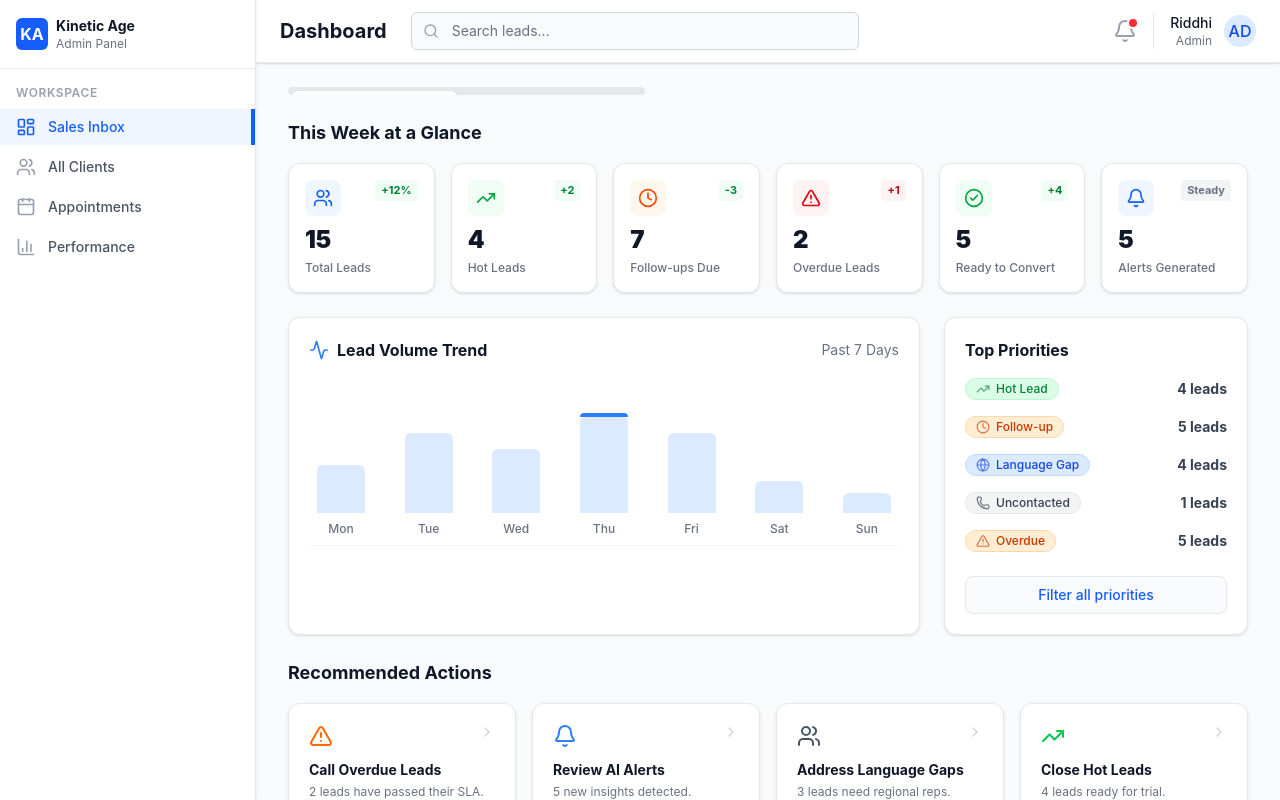
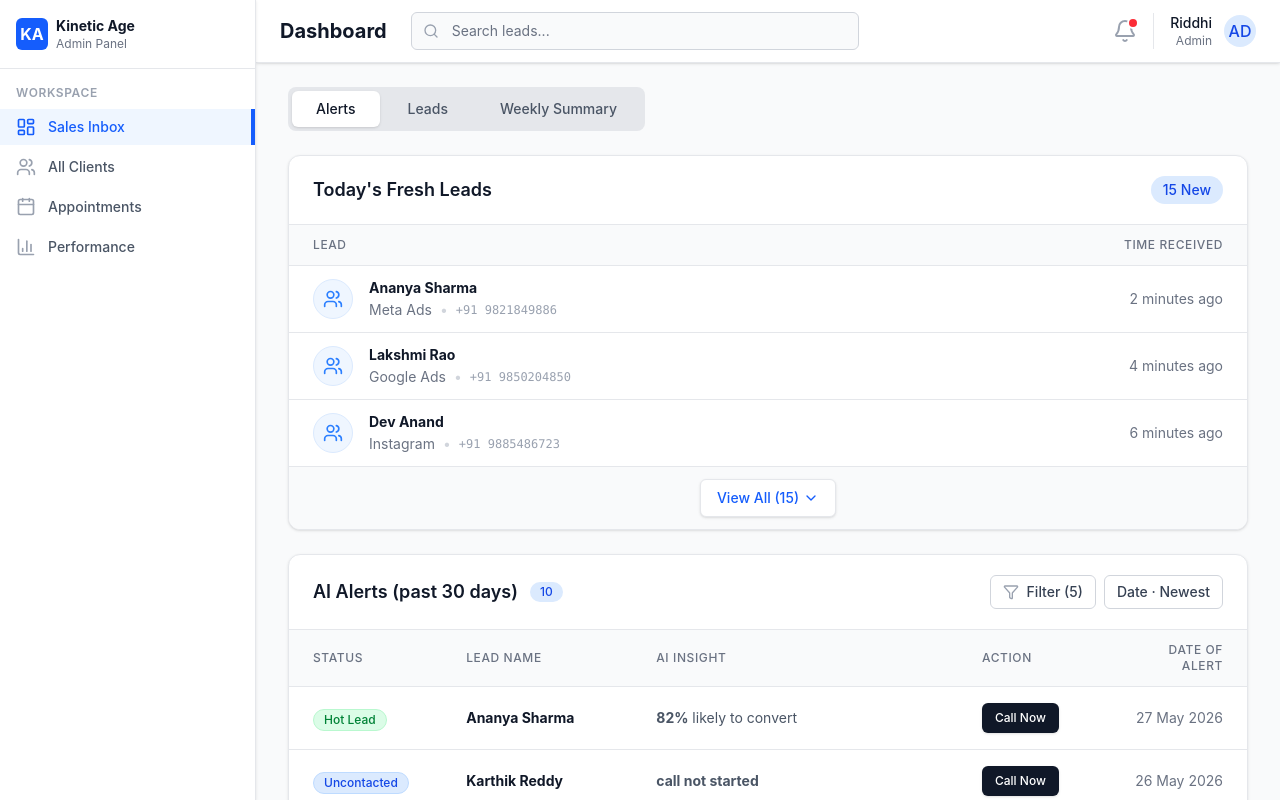
Before and after one commit to vidula18/kinetic-dashboard, a React (Vite) app: page / in a window 1280 px wide. Built offline with nearby package versions, Linux system fonts and the light colour scheme.

Commit message:
Add Weekly Summary tab

```diff
--- a/src/App.tsx
+++ b/src/App.tsx
@@ -6,13 +6,13 @@ import { SplitScreenLayout } from './components/SplitScreenLayout';
 import { LeadQueue } from './components/LeadQueue';
 import { LeadDetail } from './components/LeadDetail';
 import { QuickFilterBar } from './components/QuickFilterBar';
+
 import { AIAlertsTable } from './components/AIAlertsTable';
+
 import { FreshLeadsTable } from './components/FreshLeadsTable';
-import { WeeklySummary } from './components/WeeklySummary';
-import { MOCK_ALERTS } from './data/mockAlerts';
 
 export default function App() {
-  const [activeTab, setActiveTab] = useState<'WeeklySummary' | 'Alerts' | 'Leads'>('WeeklySummary');
+  const [activeTab, setActiveTab] = useState<'Alerts' | 'Leads' | 'Weekly Summary'>('Alerts');
   const [activeFilter, setActiveFilter] = useState<LabelType | null>(null);
   const [selectedLeadId, setSelectedLeadId] = useState<string | null>(MOCK_LEADS[0]?.id || null);
 
@@ -118,37 +118,29 @@ export default function App() {
         </header>
 
         {/* Tabs Area */}
-        <div className="mb-2 mx-4 sm:mx-6 lg:mx-8 flex space-x-1 p-1 bg-gray-200 rounded-lg inline-flex mt-6 self-start overflow-x-auto max-w-full">
-          <button
-            onClick={() => setActiveTab('WeeklySummary')}
-            className={`px-6 py-2 text-sm font-medium rounded-md transition-all whitespace-nowrap ${
-              activeTab === 'WeeklySummary' ? 'bg-white text-gray-900 shadow-sm' : 'text-gray-600 hover:text-gray-900 hover:bg-gray-100'
-            }`}>
-            Weekly Summary
-          </button>
+        <div className="mb-2 mx-4 sm:mx-6 lg:mx-8 flex space-x-1 p-1 bg-gray-200 rounded-lg inline-flex mt-6 self-start">
           <button
             onClick={() => setActiveTab('Alerts')}
-            className={`px-6 py-2 text-sm font-medium rounded-md transition-all whitespace-nowrap ${
+            className={`px-6 py-2 text-sm font-medium rounded-md transition-all ${
               activeTab === 'Alerts' ? 'bg-white text-gray-900 shadow-sm' : 'text-gray-600 hover:text-gray-900 hover:bg-gray-100'
             }`}>
             Alerts
           </button>
           <button
             onClick={() => setActiveTab('Leads')}
-            className={`px-6 py-2 text-sm font-medium rounded-md transition-all whitespace-nowrap ${
+            className={`px-6 py-2 text-sm font-medium rounded-md transition-all ${
               activeTab === 'Leads' ? 'bg-white text-gray-900 shadow-sm' : 'text-gray-600 hover:text-gray-900 hover:bg-gray-100'
             }`}>
             Leads
           </button>
+          <button
+            onClick={() => setActiveTab('Weekly Summary')}
+            className={`px-6 py-2 text-sm font-medium rounded-md transition-all ${
+              activeTab === 'Weekly Summary' ? 'bg-white text-gray-900 shadow-sm' : 'text-gray-600 hover:text-gray-900 hover:bg-gray-100'
+            }`}>
+            Weekly Summary
+          </button>
         </div>
-
-        {activeTab === 'WeeklySummary' && (
-          <WeeklySummary
-            leads={MOCK_LEADS}
-            alerts={MOCK_ALERTS}
-            onNavigateToTab={setActiveTab}
-          />
-        )}
 
         {activeTab === 'Leads' && (
           /* Master-Detail Split Screen Layout */
@@ -181,6 +173,16 @@ export default function App() {
             <AIAlertsTable onNavigateToLead={handleNavigateToLead} />
           </div>
         )}
+
+        {activeTab === 'Weekly Summary' && (
+          <div className="p-8 flex items-center justify-center h-full">
+            <div className="text-center text-gray-500">
+              <BarChart3 className="mx-auto h-12 w-12 text-gray-400 mb-4" />
+              <h3 className="text-lg font-medium text-gray-900">Weekly Summary</h3>
+              <p className="mt-1">This section is under construction.</p>
+            </div>
+          </div>
+        )}
       </main>
     </div>
   );
--- a/src/components/WeeklySummary.tsx
+++ /dev/null
@@ -1,197 +0,0 @@
-import { TrendingUp, Users, Clock, AlertTriangle, CheckCircle2, ChevronRight, Activity, Bell } from 'lucide-react';
-import { LabelPill } from './LabelPill';
-import { MOCK_LABELS } from '../data/labelConfig';
-import type { Lead } from '../data/mockLeads';
-import type { Alert } from '../data/mockAlerts';
-
-interface WeeklySummaryProps {
-  leads: Lead[];
-  alerts: Alert[];
-  onNavigateToTab: (tab: 'Alerts' | 'Leads') => void;
-}
-
-export function WeeklySummary({ leads, alerts, onNavigateToTab }: WeeklySummaryProps) {
-  // Mock data for weekly trend
-  const trendDays = [
-    { day: 'Mon', count: 12, height: 'h-12' },
-    { day: 'Tue', count: 19, height: 'h-20' },
-    { day: 'Wed', count: 15, height: 'h-16' },
-    { day: 'Thu', count: 24, height: 'h-24' },
-    { day: 'Fri', count: 18, height: 'h-20' },
-    { day: 'Sat', count: 8, height: 'h-8' },
-    { day: 'Sun', count: 5, height: 'h-5' },
-  ];
-
-  return (
-    <div className="mx-4 sm:mx-6 lg:mx-8 mb-12 mt-4 space-y-6">
-
-      {/* 1. Summary Metrics */}
-      <section>
-        <h2 className="text-lg font-bold text-gray-900 mb-4">This Week at a Glance</h2>
-        <div className="grid grid-cols-2 md:grid-cols-3 lg:grid-cols-6 gap-4">
-          <MetricCard title="Total Leads" value={leads.length.toString()} icon={Users} trend="+12%" trendUp={true} />
-          <MetricCard title="Hot Leads" value="4" icon={TrendingUp} trend="+2" trendUp={true} color="green" />
-          <MetricCard title="Follow-ups Due" value="7" icon={Clock} trend="-3" trendUp={true} color="orange" />
-          <MetricCard title="Overdue Leads" value="2" icon={AlertTriangle} trend="+1" trendUp={false} color="red" />
-          <MetricCard title="Ready to Convert" value="5" icon={CheckCircle2} trend="+4" trendUp={true} color="green" />
-          <MetricCard title="Alerts Generated" value={alerts.length.toString()} icon={Bell} trend="Steady" color="blue" />
-        </div>
-      </section>
-
-      <div className="grid grid-cols-1 lg:grid-cols-3 gap-6">
-
-        {/* 2. Trend / Activity Section */}
-        <section className="bg-white rounded-xl shadow-sm border border-gray-200 p-5 lg:col-span-2">
-          <div className="flex justify-between items-center mb-6">
-            <h3 className="text-base font-bold text-gray-900 flex items-center">
-              <Activity className="w-5 h-5 mr-2 text-blue-500" /> Lead Volume Trend
-            </h3>
-            <span className="text-sm text-gray-500">Past 7 Days</span>
-          </div>
-
-          <div className="flex items-end justify-between h-40 pt-4 border-b border-gray-100 pb-2 px-2">
-            {trendDays.map((stat, idx) => (
-              <div key={idx} className="flex flex-col items-center gap-2 group">
-                <span className="text-xs font-bold text-gray-400 opacity-0 group-hover:opacity-100 transition-opacity">
-                  {stat.count}
-                </span>
-                <div className={`w-8 sm:w-12 bg-blue-100 hover:bg-blue-500 rounded-t-md transition-colors ${stat.height} relative`}>
-                  {idx === 3 && ( // Highlight peak day
-                    <div className="absolute -top-1 left-0 w-full h-1 bg-blue-500 rounded-t-md"></div>
-                  )}
-                </div>
-                <span className="text-xs font-medium text-gray-500">{stat.day}</span>
-              </div>
-            ))}
-          </div>
-        </section>
-
-        {/* 3. Priority Breakdown */}
-        <section className="bg-white rounded-xl shadow-sm border border-gray-200 p-5">
-          <h3 className="text-base font-bold text-gray-900 mb-4">Top Priorities</h3>
-          <div className="space-y-4">
-            {MOCK_LABELS.slice(0, 5).map((label, idx) => {
-              const Icon = label.icon;
-              return (
-                <div key={idx} className="flex items-center justify-between">
-                  <div className="flex items-center">
-                    <LabelPill color={label.color}>
-                      <Icon className="w-3.5 h-3.5 mr-1.5 opacity-70" />
-                      {label.text}
-                    </LabelPill>
-                  </div>
-                  <span className="text-sm font-bold text-gray-700">
-                    {Math.floor(Math.random() * 5) + 1} leads
-                  </span>
-                </div>
-              );
-            })}
-          </div>
-          <button
-            onClick={() => onNavigateToTab('Leads')}
-            className="w-full mt-6 py-2 px-4 bg-gray-50 hover:bg-gray-100 text-sm font-medium text-blue-600 rounded-lg transition-colors border border-gray-200"
-          >
-            Filter all priorities
-          </button>
-        </section>
-      </div>
-
-      {/* 4. Top Actions */}
-      <section>
-        <h2 className="text-lg font-bold text-gray-900 mb-4">Recommended Actions</h2>
-        <div className="grid grid-cols-1 sm:grid-cols-2 lg:grid-cols-4 gap-4">
-          <ActionBlock
-            title="Call Overdue Leads"
-            desc="2 leads have passed their SLA."
-            icon={AlertTriangle}
-            color="orange"
-            onClick={() => onNavigateToTab('Leads')}
-          />
-          <ActionBlock
-            title="Review AI Alerts"
-            desc={`${alerts.length} new insights detected.`}
-            icon={Bell}
-            color="blue"
-            onClick={() => onNavigateToTab('Alerts')}
-          />
-          <ActionBlock
-            title="Address Language Gaps"
-            desc="3 leads need regional reps."
-            icon={Users}
-            color="gray"
-            onClick={() => onNavigateToTab('Leads')}
-          />
-          <ActionBlock
-            title="Close Hot Leads"
-            desc="4 leads ready for trial."
-            icon={TrendingUp}
-            color="green"
-            onClick={() => onNavigateToTab('Leads')}
-          />
-        </div>
-      </section>
-
-    </div>
-  );
-}
-
-function MetricCard({ title, value, icon: Icon, trend, trendUp, color = 'blue' }: any) {
-  const colorMap: any = {
-    blue: 'text-blue-600 bg-blue-50',
-    green: 'text-green-600 bg-green-50',
-    orange: 'text-orange-600 bg-orange-50',
-    red: 'text-red-600 bg-red-50',
-  };
-
-  return (
-    <div className="bg-white rounded-xl shadow-sm border border-gray-200 p-4">
-      <div className="flex justify-between items-start mb-2">
-        <div className={`p-2 rounded-lg ${colorMap[color]}`}>
-          <Icon className="w-5 h-5" />
-        </div>
-        {trend && (
-          <span className={`text-[11px] font-bold px-1.5 py-0.5 rounded ${
-            trendUp === true ? 'text-green-700 bg-green-50' :
-            trendUp === false ? 'text-red-700 bg-red-50' : 'text-gray-500 bg-gray-100'
-          }`}>
-            {trend}
-          </span>
-        )}
-      </div>
-      <div>
-        <div className="text-2xl font-black text-gray-900">{value}</div>
-        <div className="text-xs font-medium text-gray-500 mt-1">{title}</div>
-      </div>
-    </div>
-  );
-}
-
-function ActionBlock({ title, desc, icon: Icon, color, onClick }: any) {
-  const hoverBorder: any = {
-    blue: 'hover:border-blue-300',
-    green: 'hover:border-green-300',
-    orange: 'hover:border-orange-300',
-    gray: 'hover:border-gray-400',
-  };
-
-  const iconColor: any = {
-    blue: 'text-blue-500',
-    green: 'text-green-500',
-    orange: 'text-orange-500',
-    gray: 'text-gray-600',
-  };
-
-  return (
-    <div
-      onClick={onClick}
-      className={`bg-white rounded-xl shadow-sm border border-gray-200 p-5 cursor-pointer transition-all duration-200 hover:shadow-md group ${hoverBorder[color]}`}
-    >
-      <div className="flex justify-between items-start mb-3">
-        <Icon className={`w-6 h-6 ${iconColor[color]}`} />
-        <ChevronRight className="w-4 h-4 text-gray-300 group-hover:text-gray-500 transition-colors" />
-      </div>
-      <h4 className="text-sm font-bold text-gray-900 mb-1">{title}</h4>
-      <p className="text-xs text-gray-500">{desc}</p>
-    </div>
-  );
-}
```
